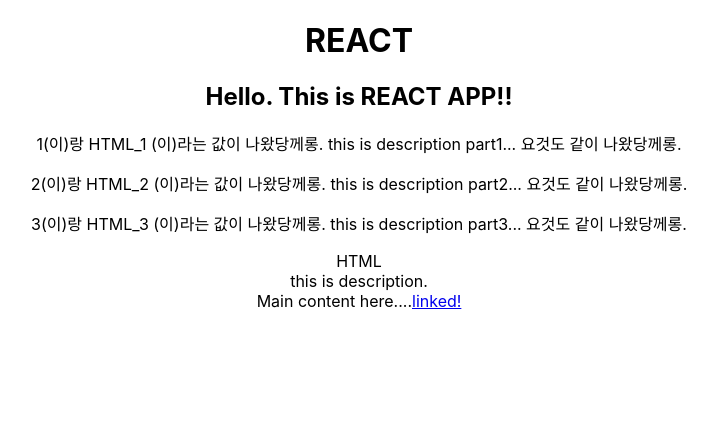
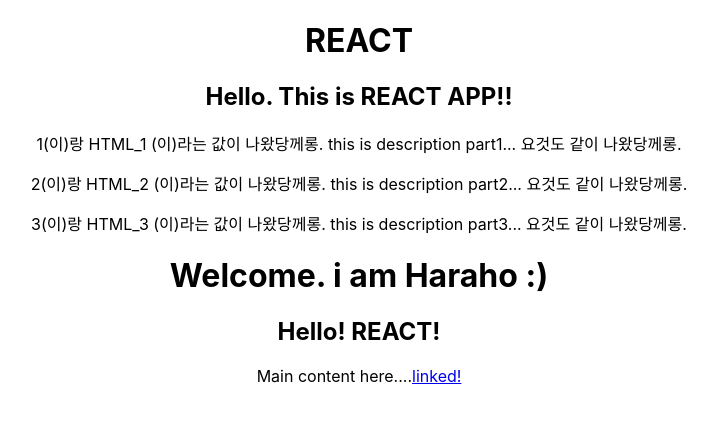
Before and after one commit to KwagDaeho/MY_REACT_APP, a React (Create React App) app: page / in a window 1280 px wide. Shown: the top 422 px of the page, without its empty margins (281-998 px from the left). Built offline with nearby package versions, Linux system fonts and the light colour scheme.

Commit message:
add:use state

```diff
--- a/src/App.js
+++ b/src/App.js
@@ -8,6 +8,8 @@
   constructor(props) {
     super(props);
     this.state = {
+      mode: "home",
+      welcome: { title: "Welcome. i am Haraho :)", desc: "Hello! REACT!" },
       subject: { title: "REACT", sub: "Hello. This is REACT APP!!" },
       contents: [
         { id: 1, title: "HTML_1", desc: "this is description part1..." },
@@ -17,6 +19,15 @@
     };
   }
   render() {
+    var _title = null;
+    var _desc = null;
+    if (this.state.mode === "home") {
+      _title = this.state.welcome.title;
+      _desc = this.state.welcome.desc;
+    } else if (this.state.mode === "read") {
+      _title = this.state.contents[0].title;
+      _desc = this.state.contents[0].desc;
+    }
     return (
       <div className="App">
         <Subject
@@ -24,7 +35,7 @@
           sub={this.state.subject.sub}
         />
         <ETC data={this.state.contents} />
-        <Content title="HTML" desc="this is description." />
+        <Content title={_title} desc={_desc} />
       </div>
     );
   }
--- a/src/components/Content.js
+++ b/src/components/Content.js
@@ -4,10 +4,8 @@
   render() {
     return (
       <div>
-        {this.props.title}
-        <br />
-        {this.props.desc}
-        <br />
+        <h1>{this.props.title}</h1>
+        <h2>{this.props.desc}</h2>
         Main content here....
         <a href="1.html">linked!</a>
       </div>
```
